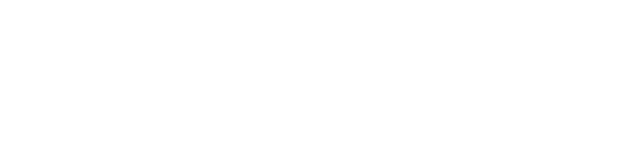
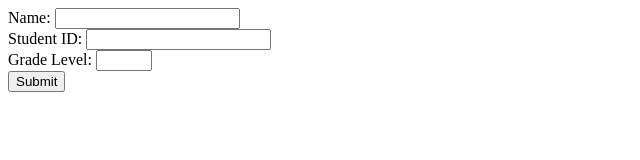
Before and after one commit to ZakLems/AP-Computer-Science-Create-Task, a plain HTML site: page index.html in a window 1280 px wide. Shown: the whole page, without its empty margins (0-640 px from the left). Drawn offline with Linux system fonts and the light colour scheme.

Commit message:
Basic user input

```diff
--- a/index.html
+++ b/index.html
@@ -4,7 +4,24 @@
 		<meta charset="UTF-8" />
 		<meta http-equiv="X-UA-Compatible" content="IE=edge" />
 		<meta name="viewport" content="width=device-width, initial-scale=1.0" />
-		<title>School Buddy</title>
+		<title>WISE Pather</title>
+		<script type="text/javascript" src="../AP-Computer-Science-Create-Task/js/userInformation.js"></script>
 	</head>
-	<body></body>
+	<body>
+		<form>
+			<label for="name">Name:</label>
+			<input type="text" name="name" id="name"><br>
+
+			<label for="studentID">Student ID:</label>
+			<input type="number" name="studentID" id="studentID"><br>
+
+			<label for="gradeLevel">Grade Level:</label>
+			<input type="number" name="gradeLevel" id="gradeLevel" min="9" max="11"><br>
+
+			<input type="button" value="Submit" onclick="
+			document.getElementById('output').innerText = JSON.stringify(new userBasics(document.getElementById('name').value, document.getElementById('gradeLevel').value, document.getElementById('studentID').value, '','',''))
+			">
+		</form>
+		<p id="output"></p>
+	</body>
 </html>
--- a/js/userInformation.js
+++ b/js/userInformation.js
@@ -1,9 +1,10 @@
-function userBasics(){
-    this.name;
-    this.gradeLevel;
-    this.ID;
-    this.coursesTaken;
-    this.totalCredits
+function userBasics(name, gradeLevel, studentID, coursesTaken, interests, totalCredits){
+    this.name = name;
+    this.gradeLevel = gradeLevel;
+    this.studentID = studentID;
+    this.coursesTaken = coursesTaken;
+    this.interests = interests;
+    this.totalCredits = totalCredits;
 }
 
 function course() {
@@ -16,3 +17,6 @@ function course() {
     this.department;
     this.finalGrade;
 }
+
+dave = new userBasics('raza', 11, 100342969, '','','')
+console.log(dave)
```
